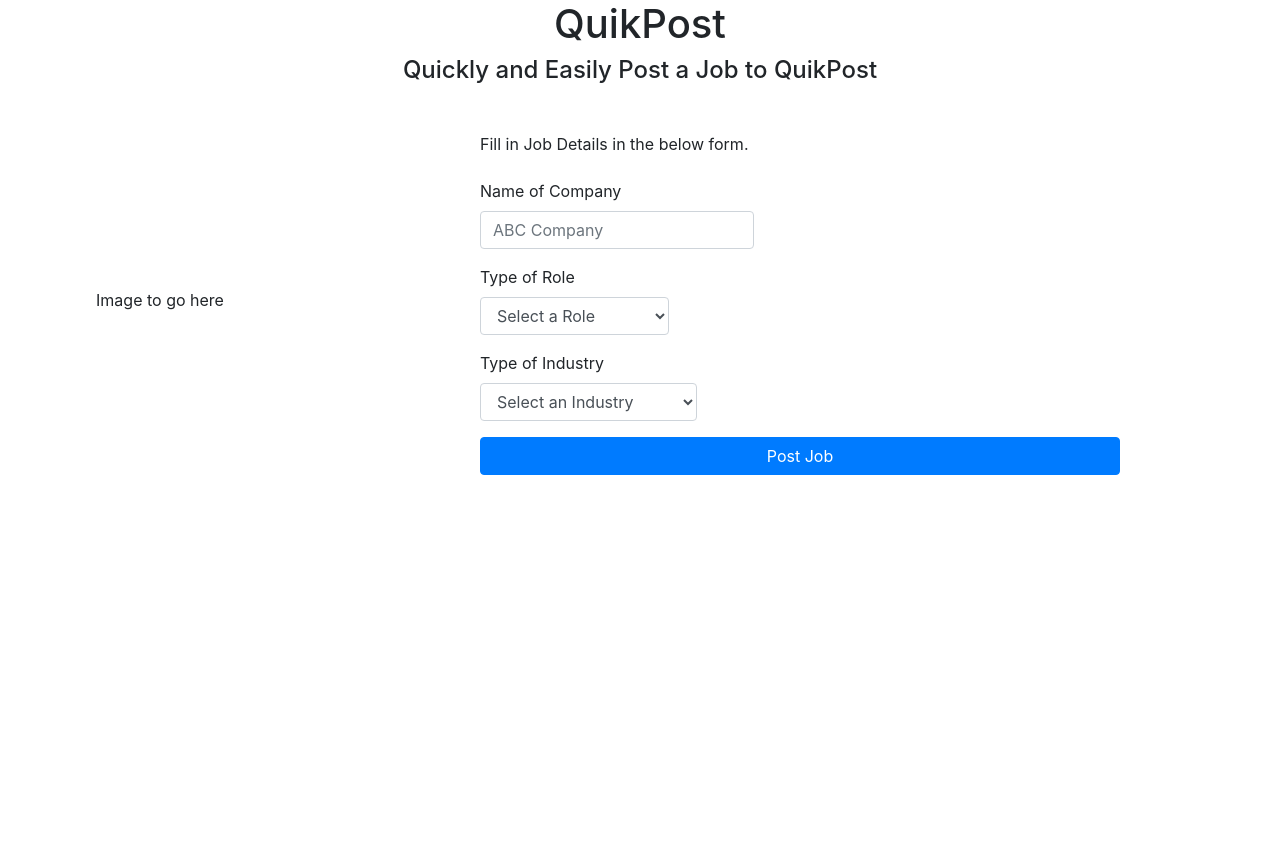
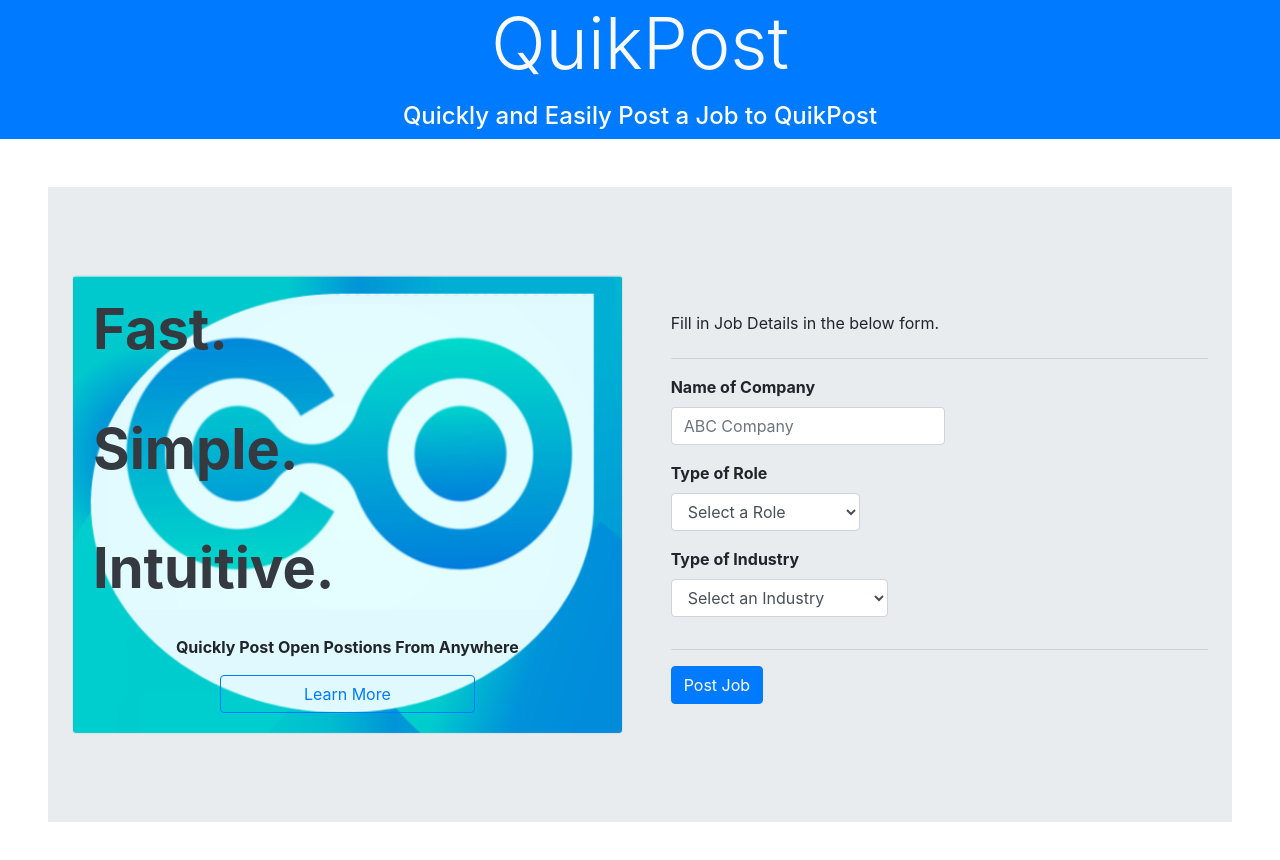
Before and after one commit to cwils021/react-form, a React (Create React App) app: page / in a window 1280 px wide. Shown: the top 860 px of the page. Before the commit the page ends 800 px from the top, so only its background shows below. Built offline with nearby package versions, Linux system fonts and the light colour scheme.

Commit message:
complete styling

```diff
--- a/src/App.css
+++ b/src/App.css
@@ -1,4 +1,5 @@
-body, html {
-	height: 100%;
-	width: auto;
+body,
+html {
+  height: auto;
+  width: auto;
 }
--- a/src/components/Form/Form.css
+++ b/src/components/Form/Form.css
@@ -1,7 +1,7 @@
-.form {
-	display: flex;
-	flex-direction: column;
-	justify-content: center;
-
-
-}
+/* .form {
+  display: flex;
+  flex-direction: column;
+  justify-content: center;
+  padding: 2em 5em;
+  flex-basis: 66%;
+} */
--- a/src/components/Form/Form.js
+++ b/src/components/Form/Form.js
@@ -1,58 +1,60 @@
 //  todo add validation
-import React from 'react';
-import InputGroup  from 'react-bootstrap/InputGroup';
-import Button from 'react-bootstrap/Button';
-import BootForm from 'react-bootstrap/Form';
+import React from "react";
+import InputGroup from "react-bootstrap/InputGroup";
+import Button from "react-bootstrap/Button";
+import BootForm from "react-bootstrap/Form";
 
-import { roles, industries, selectionStrings } from '../../Consts';
-import useForm from '../../hooks/useForm';
-import './Form.css';
-import  Alert  from 'react-bootstrap/Alert';
-
-
+import { roles, industries, selectionStrings } from "../../Consts";
+import useForm from "../../hooks/useForm";
+// import './Form.css';
+import Alert from "react-bootstrap/Alert";
 
 const Form = () => {
-
-	const { handleChange, showTech, handleSubmit, isSubmitting, errors, handleClose } = useForm();
+  const {
+    handleChange,
+    showTech,
+    handleSubmit,
+    isSubmitting,
+    errors,
+    handleClose,
+  } = useForm();
   return (
-
-
-			<BootForm
-				className='form'
-				onSubmit={handleSubmit}
-			>
-				<BootForm.Group controlId='Header'>
+    <BootForm className="w-100 p-4" onSubmit={handleSubmit}>
+      <BootForm.Group controlId="Header">
         <BootForm.Control
-						size='lg'
+          size="lg"
           plaintext
           readOnly
           defaultValue="Fill in Job Details in the below form."
         />
+        <hr />
       </BootForm.Group>
       <InputGroup hasValidation>
-					<BootForm.Group controlId='company_name'>
-						<BootForm.Label>
+        <BootForm.Group controlId="company_name">
+          <BootForm.Label className="font-weight-bold">
             Name of Company
           </BootForm.Label>
           <BootForm.Control
-							name='company_name'
-							as='input'
-							type='string'
-							placeholder='ABC Company'
+            name="company_name"
+            as="input"
+            type="string"
+            placeholder="ABC Company"
             onBlur={handleChange}
             isInvalid={isSubmitting && errors.company_name}
           />
-						<BootForm.Control.Feedback type='invalid'>{errors.company_name && <span>{errors.company_name}</span>}</BootForm.Control.Feedback>
+          <BootForm.Control.Feedback type="invalid">
+            {errors.company_name && <span>{errors.company_name}</span>}
+          </BootForm.Control.Feedback>
         </BootForm.Group>
       </InputGroup>
       <InputGroup hasValidation>
-					<BootForm.Group controlId='role'>
-						<BootForm.Label>
+        <BootForm.Group controlId="role">
+          <BootForm.Label className="font-weight-bold">
             Type of Role
           </BootForm.Label>
           <BootForm.Control
-							name='role'
-							as='select'
+            name="role"
+            as="select"
             onChange={handleChange}
             isInvalid={isSubmitting && errors.role}
           >
@@ -60,19 +62,19 @@ const Form = () => {
               <option key={roles.indexOf(role)}>{role}</option>
             ))}
           </BootForm.Control>
-					<BootForm.Control.Feedback type='invalid'>
+          <BootForm.Control.Feedback type="invalid">
             {errors.role && <span>{errors.role}</span>}
           </BootForm.Control.Feedback>
         </BootForm.Group>
       </InputGroup>
       <InputGroup hasValidation>
-					<BootForm.Group controlId='industry'>
-						<BootForm.Label>
+        <BootForm.Group controlId="industry">
+          <BootForm.Label className="font-weight-bold">
             Type of Industry
           </BootForm.Label>
           <BootForm.Control
-							name='industry'
-							as='select'
+            name="industry"
+            as="select"
             onChange={handleChange}
             isInvalid={isSubmitting && errors.industry}
           >
@@ -80,18 +82,21 @@ const Form = () => {
               <option key={industries.indexOf(industry)}>{industry}</option>
             ))}
           </BootForm.Control>
-					<BootForm.Control.Feedback type='invalid'>{errors.industry && <span>{errors.industry}</span>}</BootForm.Control.Feedback>
+          <BootForm.Control.Feedback type="invalid">
+            {errors.industry && <span>{errors.industry}</span>}
+          </BootForm.Control.Feedback>
         </BootForm.Group>
       </InputGroup>
-				{showTech ?
+      {showTech ? (
         <InputGroup hasValidation>
-						<BootForm.Group controlId='technical_requirement'>
-							<BootForm.Label>
-								Does this role have any <b>Technical Requirements</b>?
+          <BootForm.Group controlId="technical_requirement">
+            <BootForm.Label className="font-weight-bolder">
+              Does this role have any
+              <span className="font-italic"> Technical Requirements</span>?
             </BootForm.Label>
             <BootForm.Control
-								name='technical_requirement'
-								as='select'
+              name="technical_requirement"
+              as="select"
               onChange={handleChange}
               isInvalid={isSubmitting && errors.technical_requirement}
             >
@@ -99,35 +104,34 @@ const Form = () => {
                 <option key={selectionStrings.indexOf(string)}>{string}</option>
               ))}
             </BootForm.Control>
-						<BootForm.Control.Feedback type='invalid'>{errors.technical_requirement && <span>{errors.technical_requirement}</span>}</BootForm.Control.Feedback>
+            <BootForm.Control.Feedback type="invalid">
+              {errors.technical_requirement && (
+                <span>{errors.technical_requirement}</span>
+              )}
+            </BootForm.Control.Feedback>
           </BootForm.Group>
-					</InputGroup> : null
-				}
-				{
-					!isSubmitting ?
-					<Button
-						type='submit'
-						className='submit-form-btn'
-					>
-						Post Job
-					</Button> :
+        </InputGroup>
+      ) : null}
+      <hr />
+      {!isSubmitting ? (
+        <Button type="submit">Post Job</Button>
+      ) : (
         <InputGroup>
-						<Alert className='mt-5 p-2' variant='danger' >
+          <Alert className="mt-5 p-2" variant="danger">
             <Alert.Heading>Uh oh! Errors Found!</Alert.Heading>
             <p> Please ammend the above errors and we can take it from there</p>
             <hr />
-							<div className='d-flex justify-content-between'>
+            <div className="d-flex justify-content-between">
               <b>Want to just start over?</b>
-								<Button  variant='outline-danger' onClick={handleClose}>Reset Form</Button>
+              <Button variant="outline-danger" onClick={handleClose}>
+                Reset Form
+              </Button>
             </div>
           </Alert>
         </InputGroup>
-				}
+      )}
     </BootForm>
-
-	)
-
-
-}
+  );
+};
 
 export default Form;
--- /dev/null
+++ b/src/components/FormContainer.js
@@ -0,0 +1,71 @@
+import React from "react";
+import Card from "react-bootstrap/Card";
+import Button from "react-bootstrap/Button";
+import Image from "react-bootstrap/Image";
+
+import Form from "./Form/Form";
+import SuccessfulPost from "./SuccessfulPost";
+import useForm from "../hooks/useForm";
+
+import fakeLogo from "../assets/fakeLogo.png";
+
+const TitleBar = ({ values }) => {
+  const [title, subtitle] = values;
+
+  return (
+    <div className="d-flex-row bg-primary  text-center text-light">
+      <p className="display-3">{title}</p>
+      <h4 className="text-white">{subtitle}</h4>
+    </div>
+  );
+};
+const FormContainer = () => {
+  const { show, validated } = useForm();
+
+  const title = "QuikPost";
+  const subtitle = "Quickly and Easily Post a Job to QuikPost";
+
+  if (show && validated) {
+    return (
+      <div>
+        <TitleBar values={[title, subtitle]} />
+        <SuccessfulPost />
+      </div>
+    );
+  }
+
+  return (
+    <div className="d-flex flex-column">
+      <TitleBar values={[title, subtitle]} />
+      <div className="jumbotron jumbotron-fluid d-flex flex-row flex-fill justify-content-around align-items-center m-5 ">
+        <Card className="m-4">
+          <Card.Img
+            as={Image}
+            src={fakeLogo}
+            fluid={true}
+            alt="Fake Logo"
+            custom
+          />
+          <Card.ImgOverlay className="d-flex flex-column justify-content-between">
+            <Card.Text className="d-flex flex-column-reverse justify-content-between flex-fill display-4 font-weight-bold text-dark">
+              <p>Intuitive.</p>
+              <p>Simple.</p>
+              <p>Fast.</p>
+            </Card.Text>
+            <Card.Text className="d-flex flex-column justify-content-center align-items-center font-weight-bold">
+              <p className="text-decoration-none">
+                Quickly Post Open Postions From Anywhere
+              </p>
+              <Button className="w-50" variant="outline-primary">
+                Learn More
+              </Button>
+            </Card.Text>
+          </Card.ImgOverlay>
+        </Card>
+        <Form />
+      </div>
+    </div>
+  );
+};
+
+export default FormContainer;
--- a/src/components/FormContainer/FormContainer.css
+++ /dev/null
@@ -1,21 +0,0 @@
-.form-container-flexbox {
-	display: flex;
-	flex-direction: row;
-	align-items: stretch;
-}
-.form-container-flexbox>.image-box {
-	display: flex;
-	flex: 25%;
-	padding: 1em;
-	align-items: center;
-	justify-content: center;
-}
-
-.form-container-flexbox>.form{
-	flex: 75%;
-	padding: 2em 10em;
-}
-
-h1, h4 {
-	text-align: center;
-}
--- a/src/components/FormContainer/FormContainer.js
+++ /dev/null
@@ -1,30 +0,0 @@
-import React from 'react'
-// import { FormContext } from '../../providers/FormContextProvider';
-
-import Form from '../Form/Form';
-import SuccessfulPost from '../SuccessfulPost';
-import useForm from '../../hooks/useForm';
-import './FormContainer.css'
-
-
-
-const FormContainer = () => {
-	const { show, validated } = useForm();
-	return (
-		<div className='form-container'>
-			{(show && validated) ?
-				<SuccessfulPost  /> :
-				<>
-					<h1>QuikPost</h1>
-					<h4>Quickly and Easily Post a Job to QuikPost</h4>
-					<div className="form-container-flexbox">
-						<span className='image-box'>Image to go here</span>
-						<Form/>
-					</div>
-				</>
-		}
-		</div>
-	)
-}
-
-export default FormContainer;
```
Also changed, not shown: src/App.js (+7 -12 lines), src/assets/fakeLogo.png (added). Lines whose indentation alone changed are shown as unchanged.
